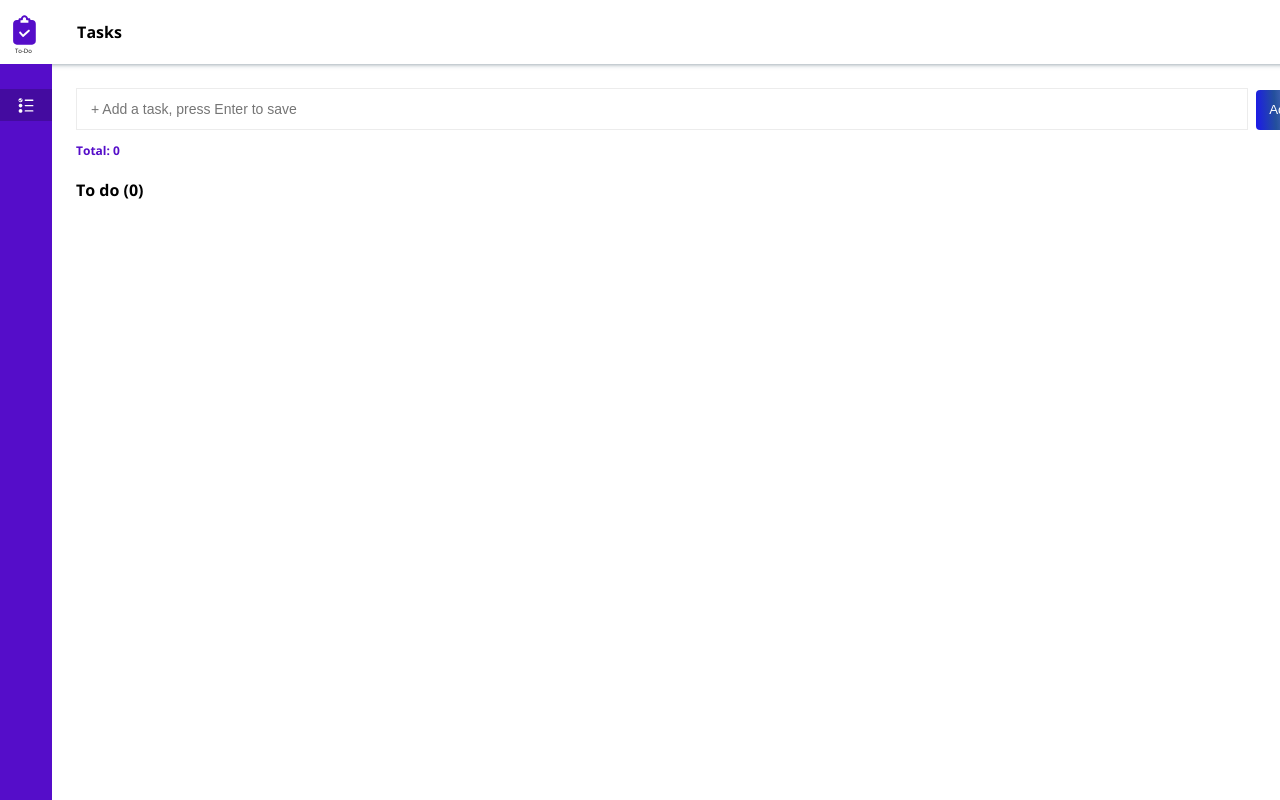
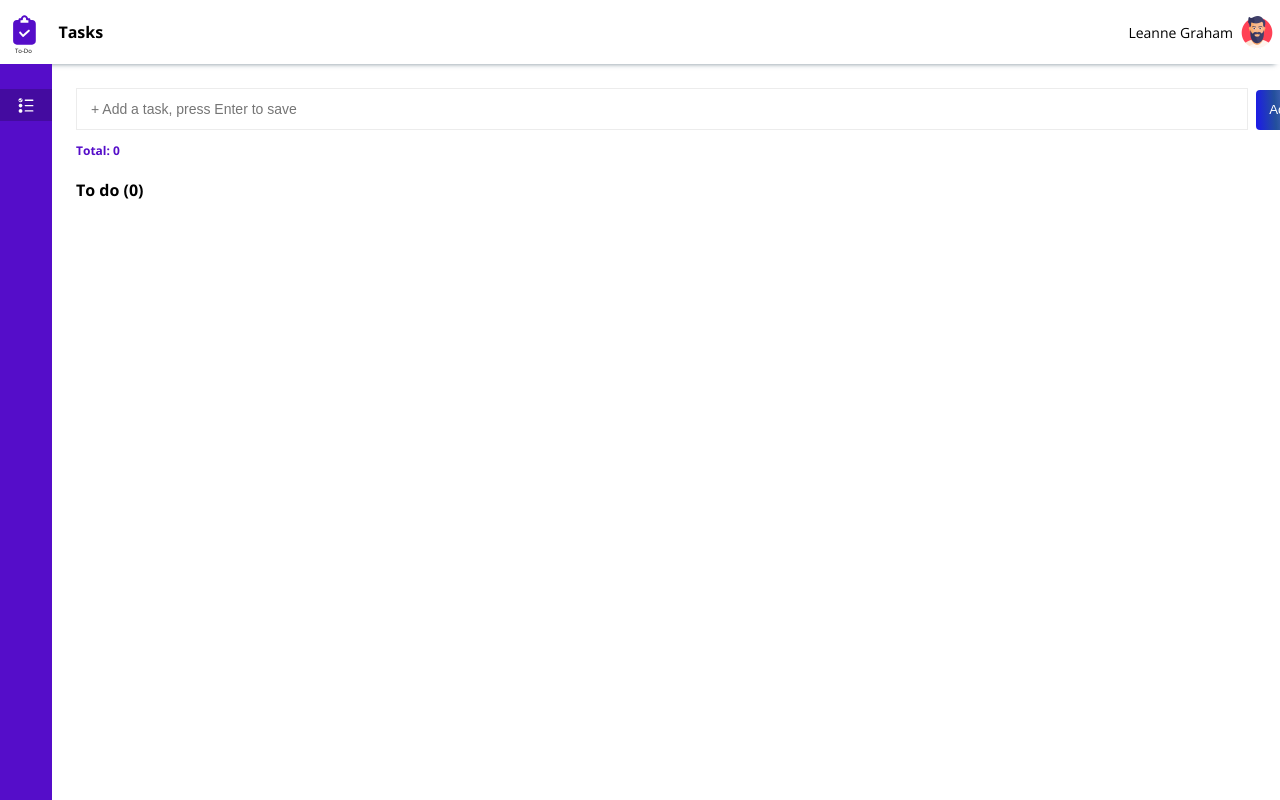
Before and after one commit to KonstantinPogosskiy/ToDo, a React (Create React App) app: page / in a window 1280 px wide. Shown: the top 800 px of the page. Built offline with nearby package versions, Linux system fonts and the light colour scheme.

Commit message:
fix: width of app

```diff
--- a/src/App.css
+++ b/src/App.css
@@ -8,7 +8,6 @@ html, body, .App, #root {
 
 .App {
     font-family: 'Open Sans', sans-serif;
-    width: 1920px;
     margin: auto;
 }
 
```
